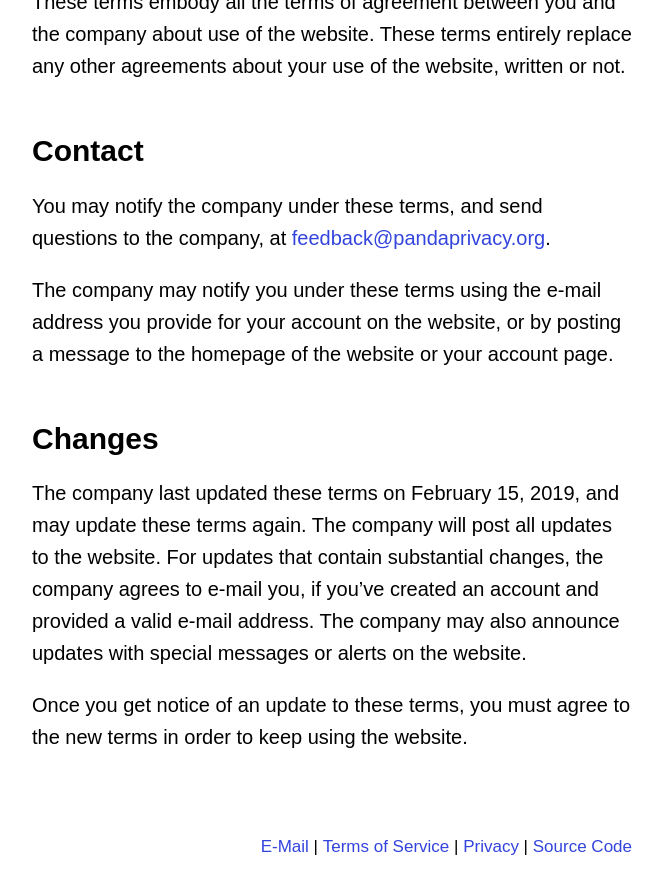
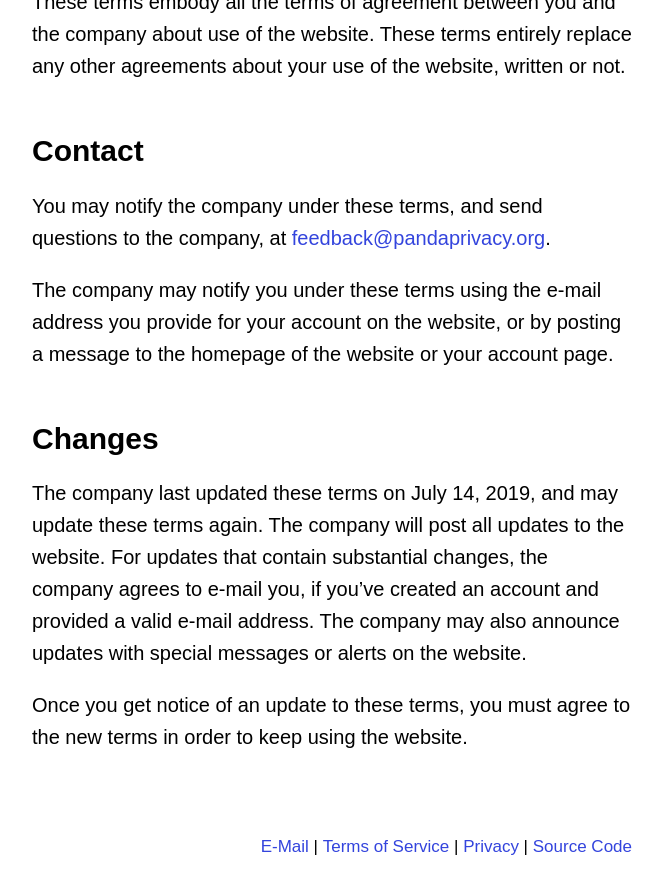
Before and after one commit to pandaprivacy/pandaprivacy.org, a Jekyll site: the page built from terms.md, in a window 1280 px wide and 900 px high, scrolled down 5820 px. Shown: the top 894 px of the window, without its empty margins (308-971 px from the left). Built offline with Jekyll 4.4.1, drawn with Linux system fonts in a browser that asks for light colours.

Commit message:
Terms: Correct last-updated date

```diff
--- a/terms.md
+++ b/terms.md
@@ -1,5 +1,6 @@
 ---
 title: Terms of Service
+updated: 2019-07-14
 permalink: /terms
 ---
 
@@ -109,6 +110,6 @@ The company may notify you under these terms using the e-mail address you provid
 
 ## Changes
 
-The company last updated these terms on February 15, 2019, and may update these terms again.  The company will post all updates to the website.  For updates that contain substantial changes, the company agrees to e-mail you, if you've created an account and provided a valid e-mail address.  The company may also announce updates with special messages or alerts on the website.
+The company last updated these terms on {{page.updated | date: "%B %-d, %Y"}}, and may update these terms again.  The company will post all updates to the website.  For updates that contain substantial changes, the company agrees to e-mail you, if you've created an account and provided a valid e-mail address.  The company may also announce updates with special messages or alerts on the website.
 
 Once you get notice of an update to these terms, you must agree to the new terms in order to keep using the website.
```
